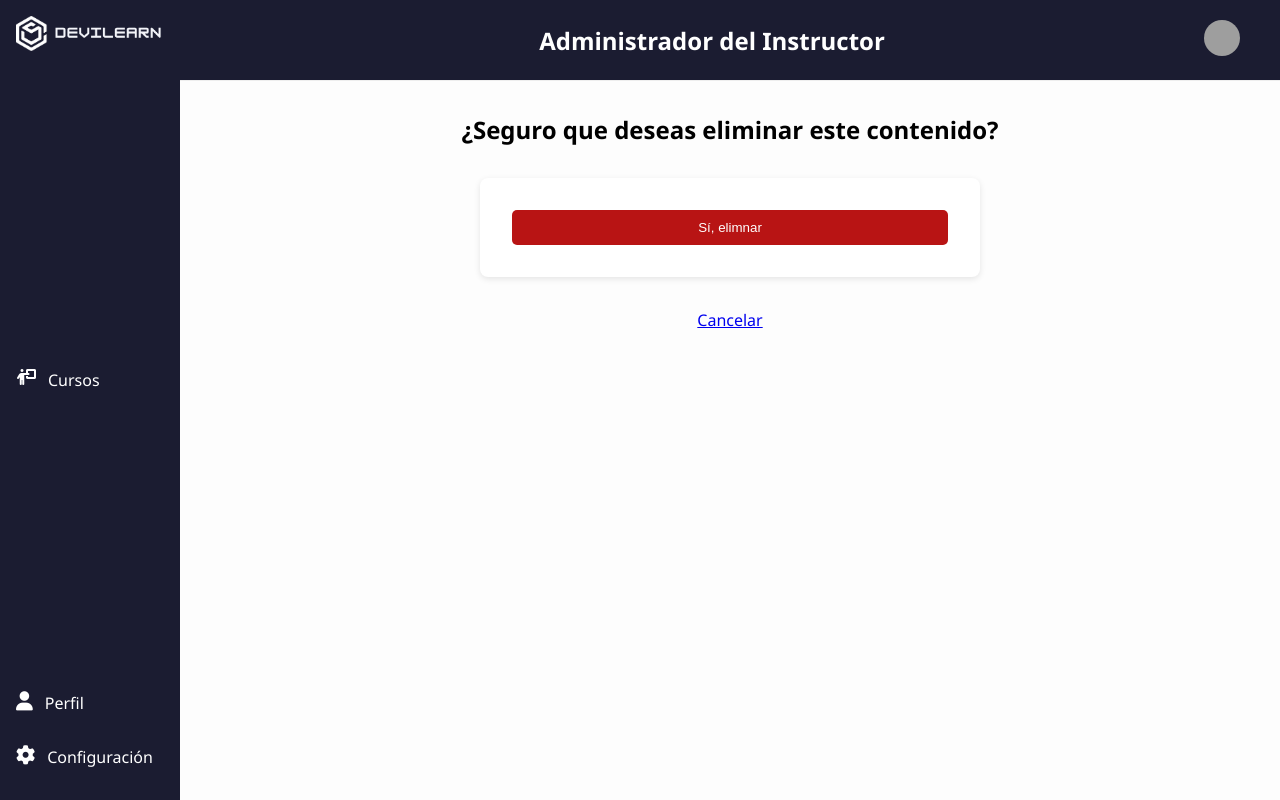
After one commit to DevTalles-corp/devilearn-django-project, a Django app: template apps/courses/templates/instructor/content_confirm_delete.html in a window 1280 px wide. The commit adds this page. Run offline with Django 5.2, Linux system fonts and the light colour scheme; the template is opened without the code that fills it, so the values that code supplies are empty; parts of the project's set-up code (start-up, migrations or seed data) failed here and were passed over; grey boxes are pictures that could not be loaded.

Commit message:
Devilearn Instructor: Add delete content view

```diff
--- /dev/null
+++ b/apps/courses/templates/instructor/content_confirm_delete.html
@@ -0,0 +1,30 @@
+{% extends 'base.html' %}
+{% block title %}Crear/Editar curso{% endblock title %}
+{% load static %}
+
+{% block custom_styles %}
+<link rel="stylesheet" href="{% static 'css/styles.css'%}">
+<link rel="stylesheet" href="{% static 'css/instructor_styles.css'%}">
+{% endblock custom_styles %}
+
+{% block content %}
+
+<div class="layout">
+    {% include 'includes/sidebar_instructor.html' %}
+    <div class="main-content">
+        {% include 'includes/header_instructor.html' %}
+
+        <main>
+            <h2 class="form-title">¿Seguro que deseas eliminar este contenido?</h2>
+            <form method='post'>
+                {% csrf_token %}
+                <button class="btn btn-danger" type='submit'>Sí, elimnar</button>
+            </form>
+            <a class="btn-cancel" href="{{ request.META.HTTP_REFERER }}">Cancelar</a>
+
+        </main>
+
+    </div>
+</div>
+
+{% endblock content %}
--- a/apps/courses/templates/instructor/content_list.html
+++ b/apps/courses/templates/instructor/content_list.html
@@ -32,9 +32,8 @@
                     <li class="drag-item" data-id="{{module.id}}">
                         <strong>{{content.item.title}}</strong> <em>{{content.content_type.model}}</em>
                         <div class="actions">
-                            <a href="#"><i class="fa-solid fa-eye"></i>Ver contenido</a>
                             <a href="{% url 'instructor:content_edit' module.id content.item.id content.content_type.model %}"><i class="fa-solid fa-pen-to-square"></i></a>
-                            <a href="#"><i class="fa-solid fa-trash"></i></a>
+                            <a href="{% url 'instructor:content_delete' content.id %}"><i class="fa-solid fa-trash"></i></a>
                         </div>
                     </li>
                     {%empty%}
--- a/apps/courses/urls/instructor.py
+++ b/apps/courses/urls/instructor.py
@@ -25,5 +25,7 @@ urlpatterns = [
     path('module/<int:module_id>/content/<model_name>/add/',
          instructor.ContentCreateUpdateView.as_view(), name="content_add"),
     path('module/<int:module_id>/content/<int:id>/<model_name>/edit/',
-         instructor.ContentCreateUpdateView.as_view(), name="content_edit")
+         instructor.ContentCreateUpdateView.as_view(), name="content_edit"),
+    path('content/<int:pk>/delete/',
+         instructor.ContentDeleteView.as_view(), name='content_delete')
 ]
```
Also changed, not shown: apps/courses/views/instructor.py (+11 -0 lines).
